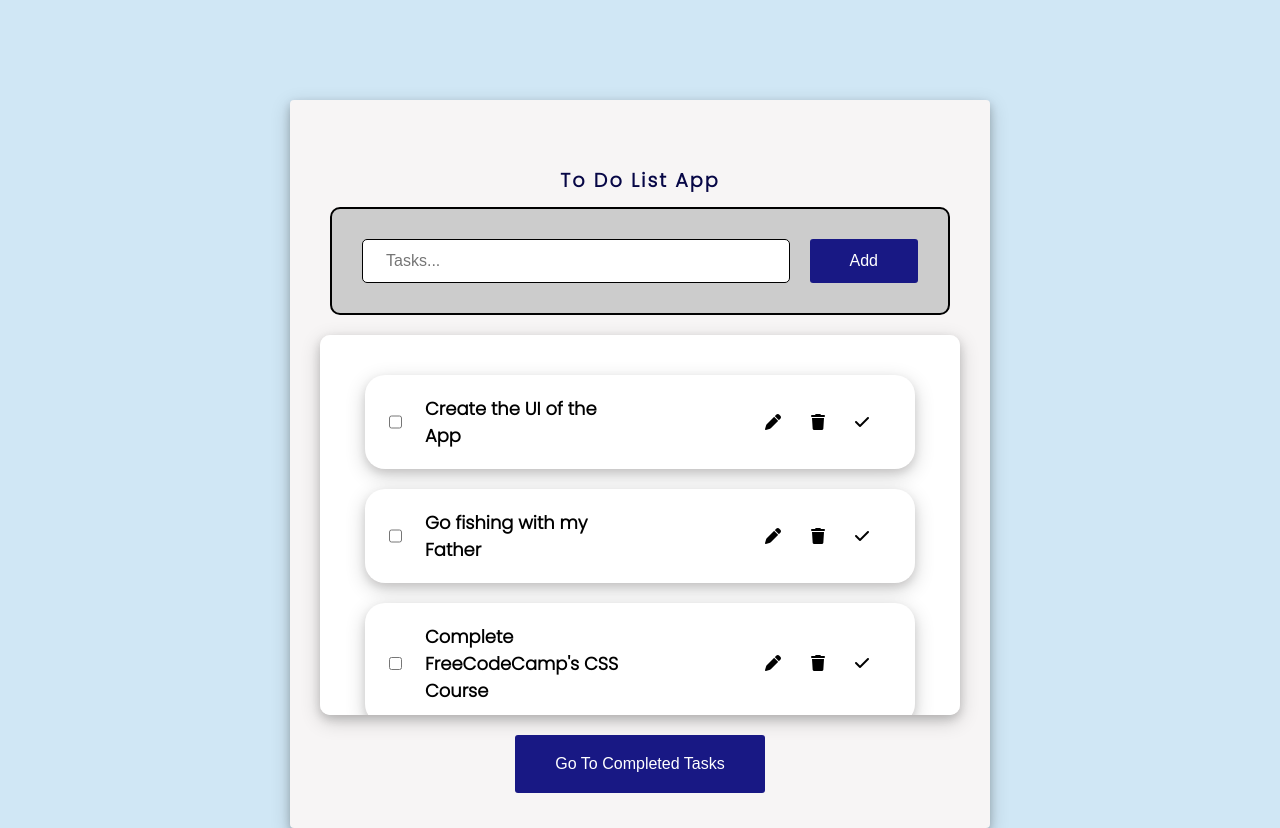
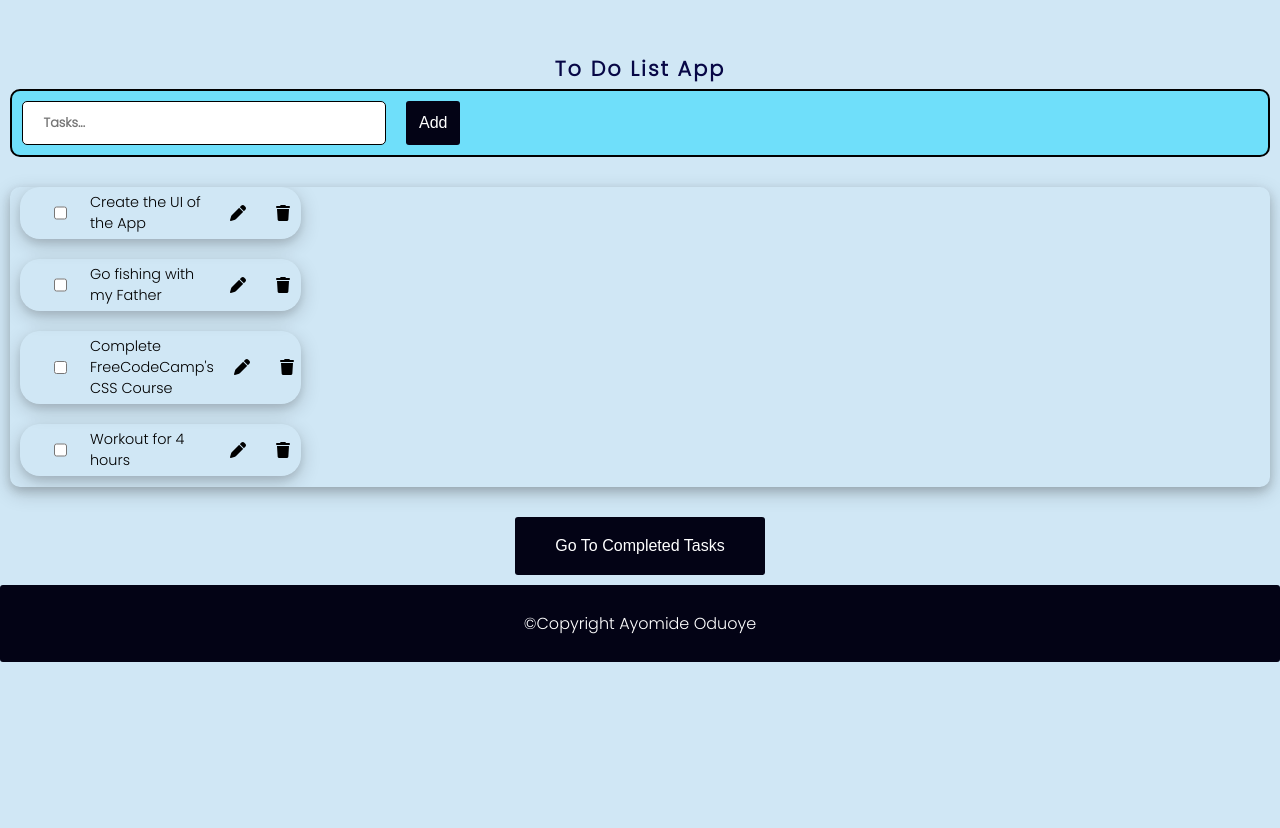
Before and after one commit to JohnnyZ2005/TodoApp, a plain HTML site: page index.html in a window 1280 px wide. Shown: the top 828 px of the page. After the commit the page ends 800 px from the top, so only its background shows below. Drawn offline with Linux system fonts and the light colour scheme.

Commit message:
Made changes

```diff
--- a/index.html
+++ b/index.html
@@ -27,7 +27,6 @@
                     <div class="icons">
                         <i class="fa-solid fa-pen" id="edit-button"></i>
                         <i class="fa-solid fa-trash" id="delete-button"></i>
-                        <i class="fa-solid fa-check" id="done-button"></i>
                     </div>
                 </div>
                 <div class="task-added">
@@ -36,7 +35,6 @@
                     <div class="icons">
                         <i class="fa-solid fa-pen" id="edit-button"></i>
                         <i class="fa-solid fa-trash" id="delete-button"></i>
-                        <i class="fa-solid fa-check" id="done-button"></i>
                     </div>
                 </div>
                 <div class="task-added">
@@ -45,7 +43,6 @@
                     <div class="icons">
                         <i class="fa-solid fa-pen" id="edit-button"></i>
                         <i class="fa-solid fa-trash" id="delete-button"></i>
-                        <i class="fa-solid fa-check" id="done-button"></i>
                     </div>
                 </div>
                 <div class="task-added">
@@ -54,16 +51,14 @@
                     <div class="icons">
                         <i class="fa-solid fa-pen" id="edit-button"></i>
                         <i class="fa-solid fa-trash" id="delete-button"></i>
-                        <i class="fa-solid fa-check" id="done-button"></i>
                     </div>
                 </div>
                 <div class="task-added">
                     <input type="checkbox" name="checkbox" id="checkbox">
-                    <label for="" id="title-of-task">Add JavaScript to the UI of the app i just created </label>
+                    <label for="" id="title-of-task">Add JavaScript to the UI of the app i just created</label>
                     <div class="icons">
                         <i class="fa-solid fa-pen" id="edit-button"></i>
                         <i class="fa-solid fa-trash" id="delete-button"></i>
-                        <i class="fa-solid fa-check" id="done-button"></i>
                     </div>
                 </div>
             </div>
@@ -71,6 +66,10 @@
                 <button id="c-button">Go To Completed Tasks</button>
             </div>
         </div>
+        <!-- Footer -->
+        <footer>
+            <p>&copyCopyright Ayomide Oduoye</p>
+        </footer>
     </div>
     <script src="index.js"></script>
 </body>
--- a/style.css
+++ b/style.css
@@ -1,148 +1,4 @@
  @import url('https://fonts.googleapis.com/css2?family=Poppins:wght@300&display=swap');
-
-/*body {
-    margin: 0;
-    padding: 0;
-    font-family: 'Poppins', sans-serif;
-    background-color: rgb(208, 231, 245);
-}
-
-
-.sub-container {
-    background-color: rgb(247, 245, 245);
-    padding: 30px;
-    width: 50vw;
-    margin: auto;
-    min-height: 40px;
-    margin-top: 100px;
-    box-shadow: 0 4px 8px 0 rgba(0, 0, 0, 0.2), 0 6px 20px 0 rgba(0, 0, 0, 0.19);
-    border-radius: 4px;
-    margin-bottom: 100px;
-}
-
-
-.title {
-    text-align: center;
-    text-transform: capitalize;
-    font-size: 1.7rem;
-    line-height: 1px;
-    color: rgb(7, 7, 70);
-    font-weight: bolder;
-    letter-spacing: 2px;
-}
-
-
-.task-adder {
-    display: flex;
-    gap: 20px;
-    border: 2px solid black;
-    padding: 30px;
-    background-color: #ccc;
-    border-radius: 10px;
-}
-
-.task-adder #task-input {
-    width: 500px;
-    height: 40px;
-    border-radius: 5px;
-    border: 1px solid black;
-    font-size: 1rem;
-    padding-left: 10px;
-}
-
-.task-adder #add-button {
-    height: auto;
-    padding: 0 40px;
-    background-color: rgb(24, 24, 132);
-    color: white;
-    border: none;
-    font-size: 1rem;
-    border-radius: 3px;
-}
-
-.task-adder #add-button:hover {
-    background-color: blue;
-    border-radius: none;
-}
-
-
-.task-added-menu {
-    background-color: white;
-    margin: 20px 0px;
-    padding: 40px;
-    height: 300px;
-    box-shadow: 0 4px 8px 0 rgba(61, 58, 58, 0.2), 0 6px 20px 0 rgba(0, 0, 0, 0.19);
-    overflow: scroll;
-    overflow-x: hidden;
-    border-radius: 10px;
-}
-.task-added {
-    background-color: white;
-    padding: 20px;
-    border-radius: 20px;
-    box-shadow: 0 4px 8px 0 rgba(20, 3, 3, 0.1), 0 6px 20px 0 rgba(0, 0, 0, 0.19);
-    margin-bottom: 20px;
-    display: flex;
-    gap: 20px;
-}
-.task-added label {
-    font-size: 1.12em;
-    font-weight: 600;
-    width: 200px;
-}
-.task-added:hover {
-    transform: scale(1.1);
-}
-
-
-.icons {
-    margin-left: 120px;
-    display: flex;
-    justify-content: center;
-    align-items: center;
-    gap: 30px;
-}
-.icons #edit-button:hover {
-    color: blue;
-}
-.icons #delete-button:hover {
-    color: blue;
-}
-.icons #done-button:hover {
-    color: blue;
-}
-
-
-.task-added-menu::-webkit-scrollbar {
-    width: 20px;
-    border-radius: 10px;
-}
-.task-added-menu::-webkit-scrollbar-track {
-    background: rgba(61, 58, 58, 0.2);
-    border-radius: 10px;
-}
-.task-added-menu::-webkit-scrollbar-thumb {
-    background: rgb(24, 24, 132);
-}
-
-
-.complete-button {
-    display: flex;
-    justify-content: center;
-}
-.complete-button button {
-    height: auto;
-    padding: 20px 40px;
-    background-color: rgb(24, 24, 132);
-    color: white;
-    border: none;
-    font-size: 1rem;
-    border-radius: 3px;
-}
-.complete-button button:hover {
-    background-color: blue;
-}
- */
 
 /* MOBILE */
 body {
@@ -152,236 +8,88 @@ body {
     background-color: rgb(208, 231, 245);
 }
 
-.sub-container .title {
-    margin-top: 50px;
+.sub-container {
+    padding: 10px;
+    margin-top: 30px;
+    border-radius: 4px;
+}
+
+.title {
     text-align: center;
     text-transform: capitalize;
-    font-size: 1.2rem;
+    font-size: 1.3rem;
     line-height: 1px;
     color: rgb(7, 7, 70);
     font-weight: bolder;
     letter-spacing: 2px;
+    margin-bottom: 20px;
 }
 
 .task-adder {
-    justify-content: center;
     display: flex;
-    gap: 10px;
+    gap: 20px;
     border: 2px solid black;
-    padding: 20px;
-    background-color: #ccc;
+    padding: 10px;
+    background-color: #6fdffa;
     border-radius: 10px;
-    margin-left: 10px;
-    margin-right: 10px;
 }
 
 .task-adder #task-input {
     width: 350px;
     height: 40px;
     border-radius: 5px;
-    border: 1.5px solid black;
-    font-size: 1rem;
-    padding-left: 5px;
+    border: 1.7px solid black;
+    font-size: .8rem;
+    padding-left: 10px;
+    font-weight: bold;
+    background-color: white;
+    font-family: 'Poppins';
 }
 
 .task-adder #add-button {
     height: auto;
     padding: 5px 13px;
-    background-color: black;
+    background-color: rgb(3, 3, 21);
     color: white;
     border: none;
     font-size: 1rem;
     border-radius: 3px;
+    width: auto;
 }
 
 .task-added-menu {
-    background-color: white;
-    margin: 20px 0px;
-    padding: 20px;
+    margin: 30px 0px;
     height: 300px;
     box-shadow: 0 4px 8px 0 rgba(61, 58, 58, 0.2), 0 6px 20px 0 rgba(0, 0, 0, 0.19);
+    border-radius: 10px;
     overflow: scroll;
     overflow-x: hidden;
-    border-radius: 10px;
+    padding-top: 20p;
 }
 
 .task-added {
-    background-color: white;
-    padding: 10px;
-    border-radius: 20px;
+    padding-left: 30px;
+    padding-right: 1px;
+    padding-bottom: 5px;
+    padding-top: 5px;
     box-shadow: 0 4px 8px 0 rgba(20, 3, 3, 0.1), 0 6px 20px 0 rgba(0, 0, 0, 0.19);
     margin-bottom: 20px;
     display: flex;
-    gap: 10px;
-    margin-left: 5px;
-    margin-right: 5px;
+    gap: 20px;
+    width: 250px;
+    margin-left: 10px;
+    border-radius: 20px;
+}
+
+.task-added label {
+    font-size: .9em;
+    font-weight: 300;
+    width: 200px;
 }
 
 .task-added:hover {
     transform: scale(1.1);
 }
-
-
-.task-added label {
-    font-size: 10px;
-    font-weight: 600;
-    width: 300px;
-}
-
-.icons {
-    display: flex;
-    justify-content: center;
-    align-items: center;
-    gap: 25px;
-}
-
-.complete-button {
-    display: flex;
-    justify-content: center;
-    margin-bottom: 5px;
-}
-
-.complete-button button {
-    height: auto;
-    padding: 20px 40px;
-    background-color: rgb(24, 24, 132);
-    color: white;
-    border: none;
-    font-size: 1rem;
-    border-radius: 3px;
-}
-
-.complete-button button:hover {
-    background-color: blue;
-}
-
-/* For Tablets */
-@media screen and (min-width: 1146px) {
-        body {
-        margin: 0;
-        padding: 0;
-        font-family: 'Poppins', sans-serif;
-        background-color: rgb(208, 231, 245);
-    }
-
-
-    .sub-container {
-        background-color: rgb(247, 245, 245);
-        padding: 30px;
-        width: 50vw;
-        margin: auto;
-        min-height: 40px;
-        margin-top: 100px;
-        box-shadow: 0 4px 8px 0 rgba(0, 0, 0, 0.2), 0 6px 20px 0 rgba(0, 0, 0, 0.19);
-        border-radius: 4px;
-        margin-bottom: 100px;
-    }
-
-
-    .title {
-        text-align: center;
-        text-transform: capitalize;
-        font-size: 1.7rem;
-        line-height: 1px;
-        color: rgb(7, 7, 70);
-        font-weight: bolder;
-        letter-spacing: 2px;
-    }
-
-
-    .task-adder {
-        display: flex;
-        gap: 20px;
-        border: 2px solid black;
-        padding: 30px;
-        background-color: #ccc;
-        border-radius: 10px;
-    }
-
-    .task-adder #task-input {
-        width: 500px;
-        height: 40px;
-        border-radius: 5px;
-        border: 1px solid black;
-        font-size: 1rem;
-        padding-left: 10px;
-    }
-
-    .task-adder #add-button {
-        height: auto;
-        padding: 0 40px;
-        background-color: rgb(24, 24, 132);
-        color: white;
-        border: none;
-        font-size: 1rem;
-        border-radius: 3px;
-    }
-
-    .task-adder #add-button:hover {
-        background-color: blue;
-        border-radius: none;
-    }
-
-
-    .task-added-menu {
-        background-color: white;
-        margin: 20px 0px;
-        padding: 40px;
-        height: 300px;
-        box-shadow: 0 4px 8px 0 rgba(61, 58, 58, 0.2), 0 6px 20px 0 rgba(0, 0, 0, 0.19);
-        overflow: scroll;
-        overflow-x: hidden;
-        border-radius: 10px;
-    }
-    .task-added {
-        background-color: white;
-        padding: 20px;
-        border-radius: 20px;
-        box-shadow: 0 4px 8px 0 rgba(20, 3, 3, 0.1), 0 6px 20px 0 rgba(0, 0, 0, 0.19);
-        margin-bottom: 20px;
-        display: flex;
-        gap: 20px;
-    }
-    .task-added label {
-        font-size: 1.12em;
-        font-weight: 600;
-        width: 200px;
-    }
-    .task-added:hover {
-        transform: scale(1.1);
-    }
-
-
-    .icons {
-        margin-left: 120px;
-        display: flex;
-        justify-content: center;
-        align-items: center;
-        gap: 30px;
-    }
-    .icons #edit-button:hover {
-        color: blue;
-    }
-    .icons #delete-button:hover {
-        color: blue;
-    }
-    .icons #done-button:hover {
-        color: blue;
-    }
-
-
-    .task-added-menu::-webkit-scrollbar {
-        width: 20px;
-        border-radius: 10px;
-    }
-    .task-added-menu::-webkit-scrollbar-track {
-        background: rgba(61, 58, 58, 0.2);
-        border-radius: 10px;
-    }
-    .task-added-menu::-webkit-scrollbar-thumb {
-        background: rgb(24, 24, 132);
-    }
-
 
 .complete-button {
     display: flex;
@@ -390,16 +98,31 @@ body {
 .complete-button button {
     height: auto;
     padding: 20px 40px;
-        background-color: rgb(24, 24, 132);
+    background-color: rgb(3, 3, 21);
     color: white;
     border: none;
     font-size: 1rem;
     border-radius: 3px;
 }
-    .complete-button button:hover {
-        background-color: blue;
+
+footer {
+    height: auto;
+    padding: 10px 40px;
+    background-color: rgb(3, 3, 21);
+    color: white;
+    border: none;
+    font-size: 1rem;
+    border-radius: 3px;
+    display: flex;
+    justify-content: center;
 }
 
+.icons {
+    margin-right: 10px;
+    display: flex;
+    justify-content: center;
+    align-items: center;
+    gap: 30px;
 }
 
 
```
Also changed, not shown: reference.css (added, +143 -0 lines). Lines whose indentation alone changed are shown as unchanged.
